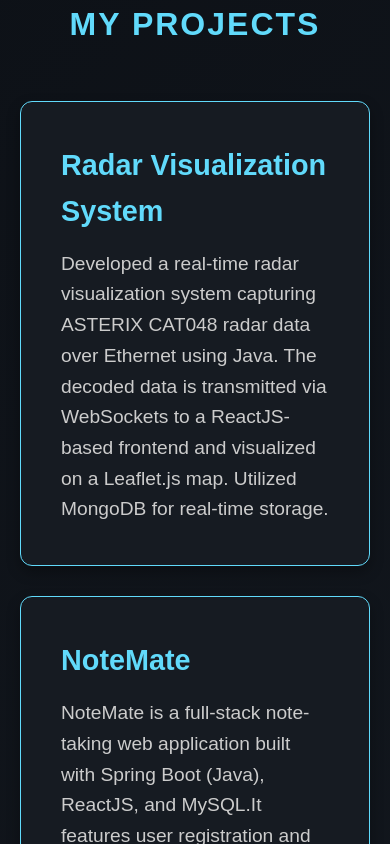
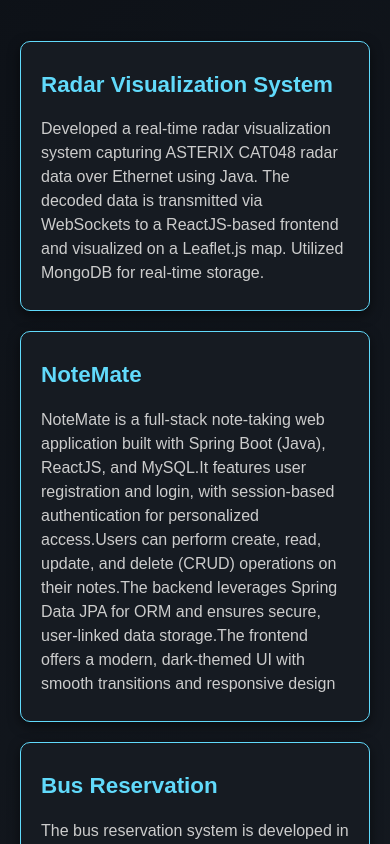
Before and after one commit to INFANTLUVANGO/portfolio, a React (Vite) app: page / in a window 390 px wide. Shown: the part 2860-3704 px from the top of the page. Built offline with nearby package versions, Linux system fonts and the light colour scheme.

Commit message:
Update Projects.css

```diff
--- a/src/styles/Projects.css
+++ b/src/styles/Projects.css
@@ -11,17 +11,17 @@
   text-align: center;
   overflow: hidden;
   position: relative;
+  z-index: 1;
 }
 
 /* 🌌 Background Shapes */
 .projects-background div {
   position: absolute;
-  z-index: 1;
+  z-index: 0;
   opacity: 0.3;
-  transition: all 0.4s ease-in-out;   /* Faster shape transitions */
+  transition: all 0.4s ease-in-out;
 }
 
-/* 🔵 Circle */
 .shape-circle {
   width: 180px;
   height: 180px;
@@ -29,10 +29,9 @@
   border-radius: 50%;
   top: 10%;
   left: 20%;
-  animation: float 8s infinite alternate;  /* Faster floating */
+  animation: float 8s infinite alternate;
 }
 
-/* 🔺 Triangle */
 .shape-triangle {
   width: 0;
   height: 0;
@@ -41,10 +40,9 @@
   border-bottom: 160px solid rgba(255, 193, 7, 0.3);
   top: 70%;
   left: 65%;
-  animation: float 10s infinite alternate;  /* Faster floating */
+  animation: float 10s infinite alternate;
 }
 
-/* 🔶 Hexagon */
 .shape-hexagon {
   width: 150px;
   height: 85px;
@@ -52,10 +50,10 @@
   clip-path: polygon(50% 0%, 100% 25%, 100% 75%, 50% 100%, 0% 75%, 0% 25%);
   top: 40%;
   left: 50%;
-  animation: rotate 12s infinite linear;  /* Faster rotation */
+  animation: rotate 12s infinite linear;
 }
 
-/* 🌌 Keyframe Animations */
+/* 🔁 Animations */
 @keyframes float {
   0% {
     transform: translateY(0);
@@ -74,64 +72,6 @@
   }
 }
 
-/* 🌟 Heading */
-.projects h2 {
-  font-size: 3rem;
-  color: #61dafb;
-  margin-bottom: 50px;
-  text-transform: uppercase;
-  letter-spacing: 2px;
-  animation: fadeIn 1s ease-in-out;  /* Slightly faster fade-in */
-  z-index: 2;
-}
-
-/* 🌟 Project Cards Container */
-.project-list {
-  display: flex;
-  flex-wrap: wrap;
-  justify-content: center;
-  gap: 30px;
-  max-width: 1200px;
-  margin: 0 auto;
-  z-index: 2;
-}
-
-/* 🌟 Individual Project Cards */
-.project-card {
-  background: #161b22;
-  border: 1px solid #61dafb;
-  border-radius: 12px;
-  box-shadow: 0 6px 14px rgba(0, 0, 0, 0.3);
-  transition: transform 0.2s ease, box-shadow 0.2s ease;   /* Faster hover effect */
-  width: calc(33.33% - 20px);
-  min-width: 300px;
-  padding: 40px;
-  text-align: left;
-  position: relative;
-  overflow: hidden;
-}
-
-/* ⚡️ Faster Hover Effect */
-.project-card:hover {
-  transform: translateY(-8px);     /* Faster and more responsive */
-  box-shadow: 0 16px 35px rgba(0, 0, 0, 0.7);
-}
-
-/* Title */
-.project-card h3 {
-  font-size: 1.8rem;
-  color: #61dafb;
-  margin-bottom: 15px;
-}
-
-/* Description */
-.project-card p {
-  font-size: 1.2rem;
-  line-height: 1.6;
-  color: #ccc;
-}
-
-/* 🌟 Keyframe Animations */
 @keyframes fadeIn {
   from {
     opacity: 0;
@@ -143,19 +83,104 @@
   }
 }
 
-/* 🛠️ Responsive Design */
+/* 🌟 Section Title */
+.projects h2 {
+  font-size: 3rem;
+  color: #61dafb;
+  margin-bottom: 50px;
+  text-transform: uppercase;
+  letter-spacing: 2px;
+  animation: fadeIn 1s ease-in-out;
+  z-index: 1;
+}
+
+/* 📦 Project Cards Container */
+.project-list {
+  display: flex;
+  flex-wrap: wrap;
+  justify-content: center;
+  gap: 30px;
+  max-width: 1200px;
+  margin: 0 auto;
+  z-index: 1;
+}
+
+/* 💡 Individual Project Card */
+.project-card {
+  background: #161b22;
+  border: 1px solid #61dafb;
+  border-radius: 12px;
+  box-shadow: 0 6px 14px rgba(0, 0, 0, 0.3);
+  width: calc(33.33% - 20px);
+  min-width: 280px;
+  max-width: 350px;
+  padding: 40px;
+  text-align: left;
+  position: relative;
+  overflow: hidden;
+  transition: transform 0.3s ease, box-shadow 0.3s ease;
+}
+
+.project-card:hover {
+  transform: translateY(-8px);
+  box-shadow: 0 16px 35px rgba(0, 0, 0, 0.7);
+}
+
+.project-card h3 {
+  font-size: 1.8rem;
+  color: #61dafb;
+  margin-bottom: 15px;
+}
+
+.project-card p {
+  font-size: 1.1rem;
+  line-height: 1.6;
+  color: #ccc;
+}
+
+/* 📱 Responsive Design Tweaks */
 @media (max-width: 992px) {
   .project-card {
     width: calc(50% - 20px);
   }
+
+  .projects h2 {
+    font-size: 2.4rem;
+  }
 }
 
 @media (max-width: 600px) {
-  .project-card {
-    width: 100%;
+  .projects {
+    padding: 60px 15px;
   }
 
   .projects h2 {
     font-size: 2rem;
+    margin-bottom: 30px;
+  }
+
+  .project-list {
+    flex-direction: column;
+    gap: 20px;
+  }
+
+  .project-card {
+    width: 100%;
+    padding: 25px 20px;
+    border-radius: 10px;
+    box-shadow: 0 4px 12px rgba(0, 0, 0, 0.5);
+  }
+
+  .project-card h3 {
+    font-size: 1.4rem;
+  }
+
+  .project-card p {
+    font-size: 1rem;
+    line-height: 1.5;
+  }
+
+  .projects-background div {
+    display: none; /* Optionally hide shapes for clarity */
   }
 }
```
